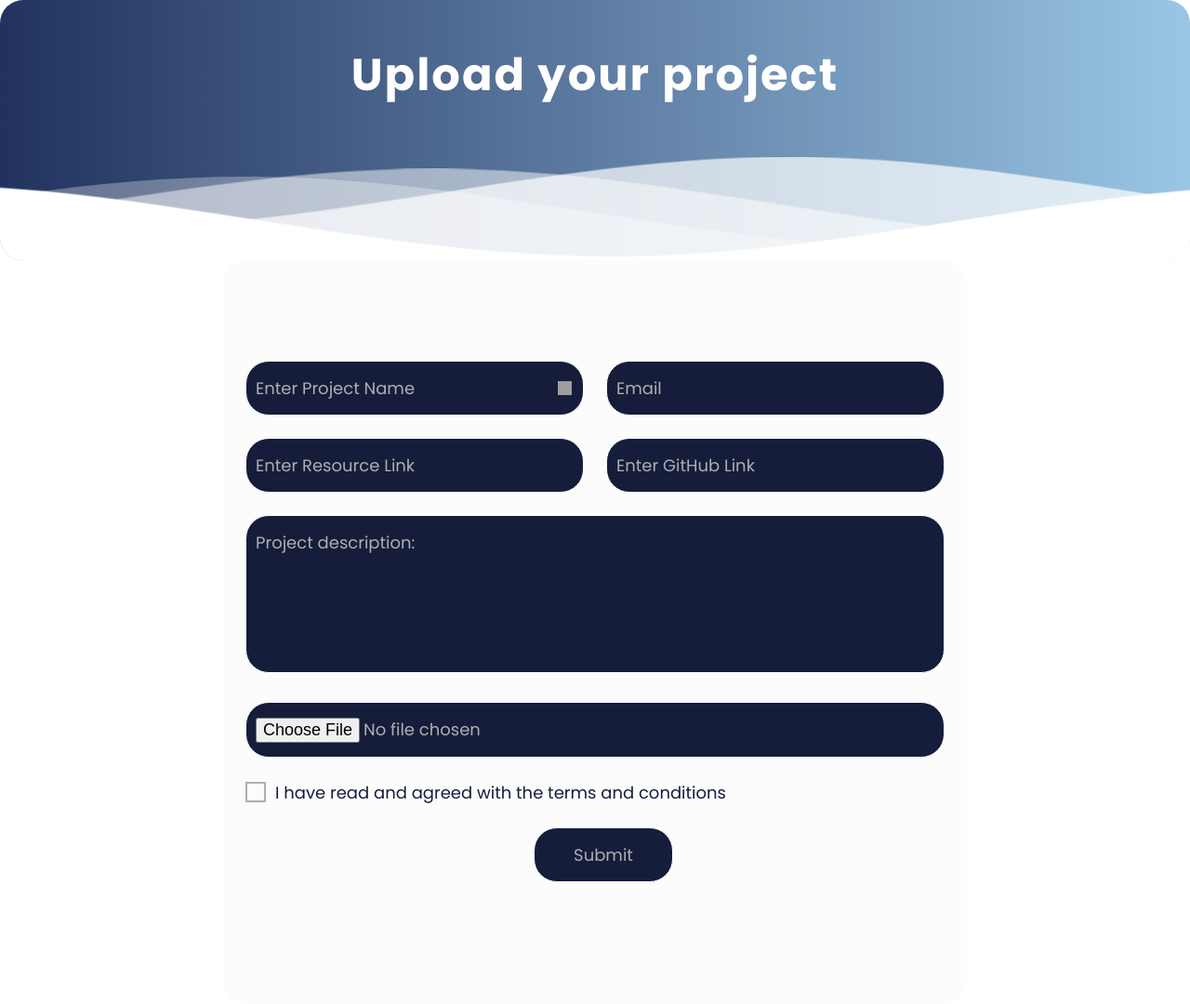
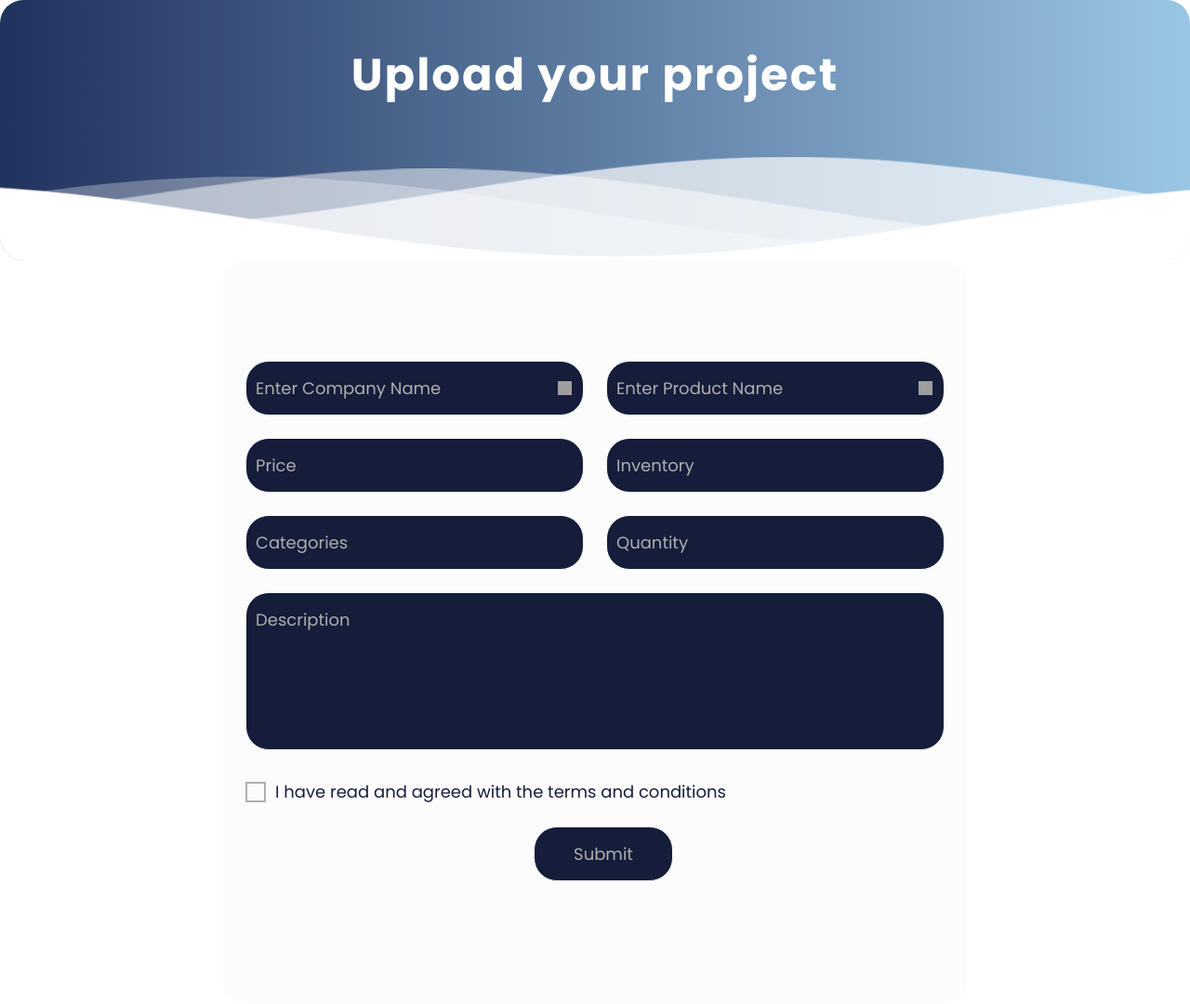
Before and after one commit to VedhaSankar/three-facto, a Flask app: template templates/form.html in a window 1280 px wide. Shown: the whole page at 93% size. Run offline with Flask 2, Linux system fonts and the light colour scheme; the template is opened without the code that fills it, so the values that code supplies are empty; grey boxes are pictures that could not be loaded.

Commit message:
form.html page over and done

```diff
--- a/templates/form.html
+++ b/templates/form.html
@@ -519,17 +519,22 @@
                     <div class="grid grid-2">
                         <!-- <label for="project_name"></label> -->
                         <!-- <input type="text" placeholder="Name" required> -->
-                        <input type="text" placeholder="Enter Project Name" name="project_name" required label for="project_name">
+                        <input type="text" placeholder="Enter Company Name" name="project_name" required label for="c_name">
                         <!-- <label for="project_name"></label> -->
 
-                        <input type="text" placeholder="Email" name='email' label for="email">
+                        <input type="text" placeholder="Enter Product Name" name='email' required label for="p_name">
                         <!-- <label for="resource_link"></label> -->
 
-                        <input type="url" placeholder="Enter Resource Link" name="resource_link" label for="resource_link">
+                        <input type="url" placeholder="Price" name="resource_link" label for="price">
                         <!-- <label for="resource_link"></label> -->
 
                         <!-- <label for="github_link"></label> -->
-                        <input type="url" placeholder="Enter GitHub Link" name="github_link" label for="github_link">
+                        <input type="url" placeholder="Inventory" name="github_link" label for="inventory">
+
+                        <input type="url" placeholder="Categories" name="github_link" label for="categories">
+
+                        <input type="url" placeholder="Quantity" name="quantity" label for="quantity">
+
 
                     </div>
                 </li>
@@ -543,18 +548,17 @@
                 </li>
 
                 <li>
-                    <label for="project_description"></label>
+                    <label for="description"></label>
 
-                    <textarea name="project_description" placeholder="Project description:"></textarea>
+                    <textarea name="description" placeholder="Description"></textarea>
                 </li>
-                <li>
+                <!-- <li>
                     <input type="file" name="file">
-                    <!-- <input type="submit" value="Submit" /> -->
-                </li>
-                <li>
+                </li> -->
+                <!-- <li>
                     <a href={{service_url}}>
                     {{service_url}}
-                </a></li>
+                </a></li> -->
                 <li>
                     <input type="checkbox" id="terms">
                     <label for="terms">I have read and agreed with the terms and conditions</label>
```
